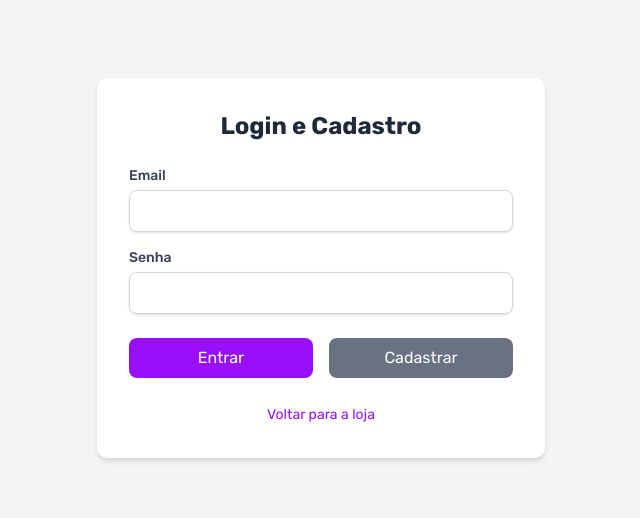
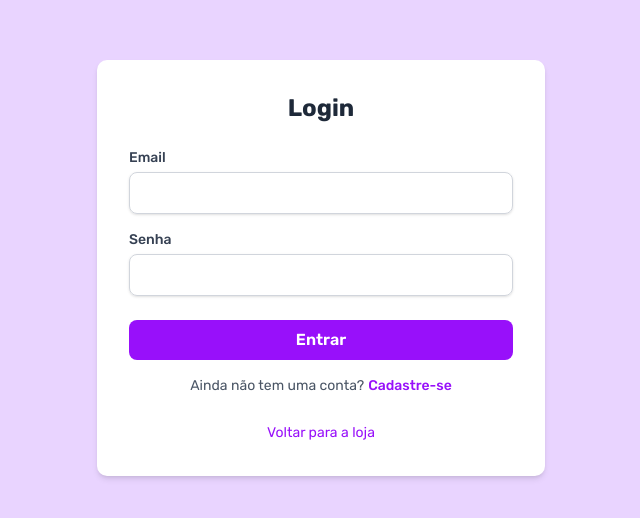
Before and after one commit to julia-midon/Treinamento-Intro-25.2-Julia, a Next.js app in the folder web/: page /login in a window 1280 px wide. Shown: the part 132-650 px from the top of the page, without its empty margins (319-959 px from the left). Built offline with nearby package versions, Linux system fonts and the light colour scheme.

Commit message:
finalizado

```diff
--- a/web/src/app/(frontend)/(auth)/login/page.tsx
+++ b/web/src/app/(frontend)/(auth)/login/page.tsx
@@ -7,6 +7,9 @@ import Link from "next/link";
 export default function LoginPage() {
   const [email, setEmail] = useState("");
   const [senha, setSenha] = useState("");
+
+  const [apelido, setApelido] = useState("");
+  const [isRegisterMode, setIsRegisterMode] = useState(false);
   const [mensagem, setMensagem] = useState("");
   const router = useRouter();
 
@@ -34,18 +37,16 @@ export default function LoginPage() {
   };
 
   const handleCadastro = async () => {
-    if (!email || !senha) {
-      setMensagem("Preencha email e senha para se cadastrar.");
+    if (!email || !senha || !apelido) {
+      setMensagem("Preencha nome, email e senha para se cadastrar.");
       return;
     }
-
-    const name = email.split('@')[0];
 
     try {
       const response = await fetch('/api/cadastro', {
         method: 'POST',
         headers: { 'Content-Type': 'application/json' },
-        body: JSON.stringify({ email, senha, name }),
+        body: JSON.stringify({ email, senha, name: apelido }),
       });
 
       const data = await response.json();
@@ -53,7 +54,8 @@ export default function LoginPage() {
       if (!response.ok) {
         setMensagem(data.error || "Não foi possível cadastrar.");
       } else {
-        setMensagem("Utilizador criado com sucesso! Clique em 'Entrar'.");
+        setMensagem("Usuário criado com sucesso! Clique em 'Entrar'.");
+        setIsRegisterMode(false);
       }
     } catch (error) {
       setMensagem("Erro ao tentar se cadastrar.");
@@ -61,14 +63,32 @@ export default function LoginPage() {
   };
 
   return (
-    <div className="min-h-screen flex flex-col items-center justify-center bg-gray-100 p-4">
+    <div className="min-h-screen flex flex-col items-center justify-center bg-purple-200 p-4">
       <div className="bg-white p-8 rounded-lg shadow-md w-full max-w-md">
+
         <h1 className="text-2xl font-bold mb-6 text-center text-gray-800">
-          Login e Cadastro
+          {isRegisterMode ? "Cadastro" : "Login"}
         </h1>
 
         {mensagem && (
           <p className="mb-4 text-center text-red-500">{mensagem}</p>
+        )}
+
+        {isRegisterMode && (
+          <div className="mb-4">
+            <label
+              htmlFor="apelido"
+              className="block text-sm font-medium text-gray-700 mb-1">
+              Nome
+            </label>
+            <input
+              type="text"
+              id="apelido"
+              value={apelido}
+              onChange={(e) => setApelido(e.target.value)}
+              className="w-full px-3 py-2 border border-gray-300 rounded-md shadow-sm focus:outline-none focus:ring-purple-500 focus:border-purple-500 text-black"
+            />
+          </div>
         )}
 
         <div className="mb-4">
@@ -101,20 +121,29 @@ export default function LoginPage() {
           />
         </div>
 
-        <div className="flex flex-col sm:flex-row gap-4">
+        <div className="flex flex-col gap-4">
           <button
-            onClick={handleLogin}
-            className="flex-1 bg-purple-600 text-white py-2 px-4 rounded-md hover:bg-purple-700"
+            onClick={isRegisterMode ? handleCadastro : handleLogin}
+            className="w-full bg-purple-600 text-white font-semibold py-2 px-4 rounded-md hover:bg-purple-700"
           >
-            Entrar
+            {isRegisterMode ? "Finalizar Cadastro" : "Entrar"}
           </button>
-          <button
-            onClick={handleCadastro}
-            className="flex-1 bg-gray-500 text-white py-2 px-4 rounded-md hover:bg-gray-600"
-          >
-            Cadastrar
-          </button>
+
+          <div className="text-center text-sm text-gray-600">
+            {isRegisterMode ? "Já tem uma conta?" : "Ainda não tem uma conta?"}
+            <button
+              type="button"
+              onClick={() => {
+                setIsRegisterMode(!isRegisterMode);
+                setMensagem("");
+              }}
+              className="font-medium text-purple-600 hover:underline ml-1"
+            >
+              {isRegisterMode ? "Faça Login" : "Cadastre-se"}
+            </button>
+          </div>
         </div>
+
         <div className="mt-6 text-center">
             <Link href="/" className="text-sm text-purple-600 hover:underline">
               Voltar para a loja
--- a/web/src/app/(frontend)/(landing-pages)/page.tsx
+++ b/web/src/app/(frontend)/(landing-pages)/page.tsx
@@ -35,19 +35,16 @@ export default function Page() {
   const [precoMax, setPrecoMax] = useState("");
   const [categoriaId, setCategoriaId] = useState("");
 
-
   const [produtos, setProdutos] = useState<Produto[]>([]);
   const [categorias, setCategorias] = useState<Categoria[]>([]);
-
-
   const [usuario, setUsuario] = useState<Usuario | null>(null);
-
-
   const [itensCarrinho, setItensCarrinho] = useState<ItemCarrinho[]>([]);
   const [carrinhoCarregado, setCarrinhoCarregado] = useState(false);
-
   const [compraLoading, setCompraLoading] = useState(false);
   const [compraStatus, setCompraStatus] = useState("");
+
+  const [isLoading, setIsLoading] = useState(true);
+
 
   useEffect(() => {
     try {
@@ -81,6 +78,8 @@ export default function Page() {
   }, []);
 
   useEffect(() => {
+    setIsLoading(true);
+
     const params = new URLSearchParams();
     if (termoBusca) params.append('busca', termoBusca);
     if (categoriaId) params.append('categoriaId', categoriaId);
@@ -89,10 +88,20 @@ export default function Page() {
 
     fetch(`/api/produtos?${params.toString()}`)
       .then((res) => res.json())
-      .then((data) => setProdutos(data))
-      .catch((err) => console.error("Erro ao buscar produtos:", err));
+      .then((data) => {
+        setProdutos(data);
+      })
+      .catch((err) => {
+        console.error("Erro ao buscar produtos:", err);
+        setProdutos([]);
+      })
+      .finally(() => {
+        setIsLoading(false);
+      });
 
   }, [termoBusca, categoriaId, precoMin, precoMax]);
+
+
 
   const adicionarAoCarrinho = (produto: Produto) => {
     setItensCarrinho((prev) => {
@@ -108,7 +117,6 @@ export default function Page() {
       }
     });
   };
-
   const alterarQuantidade = (nome: string, delta: number) => {
     setItensCarrinho((prev) => {
       return prev.map((item) => {
@@ -119,19 +127,16 @@ export default function Page() {
       }).filter(item => item.quantidade > 0);
     });
   };
-
   const removerItemDoCarrinho = (nome: string) => {
     setItensCarrinho((prev) => prev.filter((item) => item.nome !== nome));
   };
-
   const executarLogout = () => {
     localStorage.removeItem("usuario_logado");
     setUsuario(null);
   };
-
   const handleFinalizarCompra = async () => {
     if (!usuario) {
-      setCompraStatus("Erro: Faça login para finalizar a compra!");
+      setCompraStatus("Por favor, faça login para continuar.");
       return;
     }
     if (itensCarrinho.length === 0) {
@@ -256,10 +261,10 @@ export default function Page() {
         </div>
 
         <div className="flex flex-wrap justify-center gap-8 px-4">
-          {produtos.length === 0 ? (
-            <p className="text-gray-600 text-lg">
-              {categorias.length === 0 ? "Carregando..." : "Nenhum produto encontrado."}
-            </p>
+          {isLoading ? (
+            <p className="text-gray-600 text-lg">Carregando produtos...</p>
+          ) : produtos.length === 0 ? (
+            <p className="text-gray-600 text-lg">Nenhum produto encontrado.</p>
           ) : (
             produtos.map((produto) => (
               <ProdutoCard
--- a/web/src/components/ui/BarraNavegacao.tsx
+++ b/web/src/components/ui/BarraNavegacao.tsx
@@ -49,7 +49,7 @@ export default function BarraNavegacao({
 
         <div className="flex items-center gap-2">
           <Link href="/" className="text-2xl sm:text-3xl font-bold text-white">
-            Loki & Company 🎃
+            Loki & Company
           </Link>
         </div>
 
@@ -78,20 +78,20 @@ export default function BarraNavegacao({
               href="/login"
               className="flex items-center gap-2 bg-white px-4 py-2 rounded-full shadow-sm text-gray-800 font-medium hover:bg-gray-100"
             >
-              <User className="w-5 h-5 text-purple-700"/>
+              <User className="w-5 h-5 text-gray-700"/>
               <span className="hidden sm:block">Entrar / Cadastrar</span>
             </Link>
           )}
 
           <button
             onClick={() => setAberto((prev) => !prev)}
-            className="flex items-center gap-2 sm:gap-4 bg-white px-4 sm:px-6 py-2 rounded-full shadow-sm cursor-pointer"
+            className="flex items-center gap-2 sm:gap-4 bg-white px-4 sm:px-6 py-2 rounded-full shadow-sm cursor-pointer hover:bg-gray-100"
           >
             <div className="flex items-center gap-2">
-              <ShoppingCart className="text-purple-700 w-5 h-5" />
+              <ShoppingCart className="text-gray-700 w-5 h-5" />
               <span className="text-gray-800 font-semibold">{totalItens}</span>
             </div>
-            <span className="hidden sm:block text-purple-700 font-bold">
+            <span className="hidden sm:block text-gray-700 font-bold">
               R$ {totalPreco.toFixed(2)}
             </span>
           </button>
@@ -158,7 +158,7 @@ export default function BarraNavegacao({
             )}
 
             {compraStatus && (
-              <p className="text-center text-sm font-medium text-blue-600 mt-3">
+              <p className="text-center text-sm font-medium text-red-600 mt-3">
                 {compraStatus}
               </p>
             )}
```
